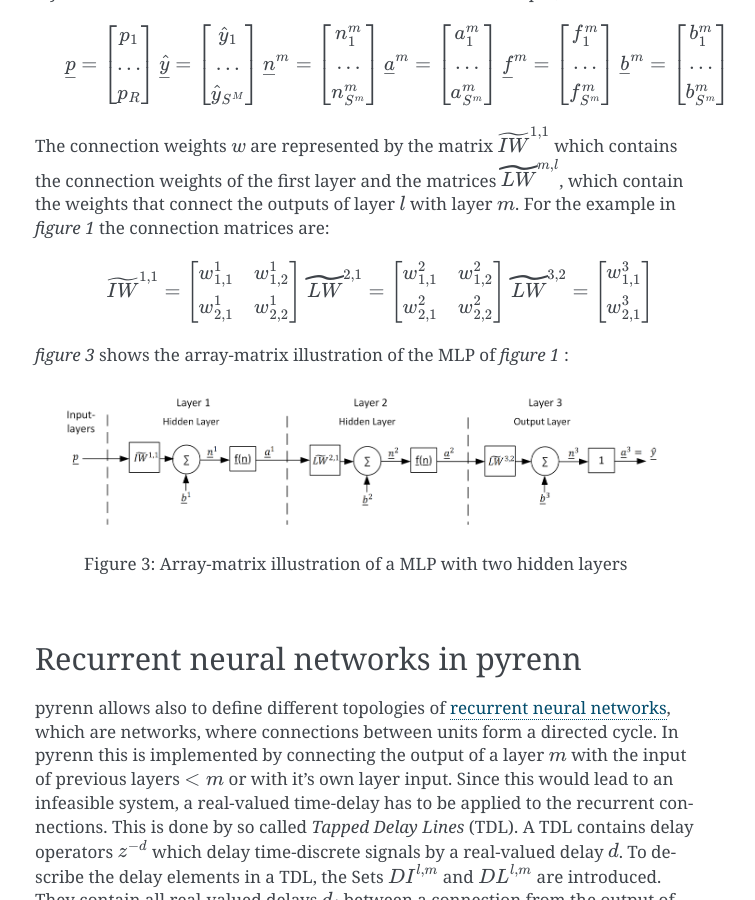
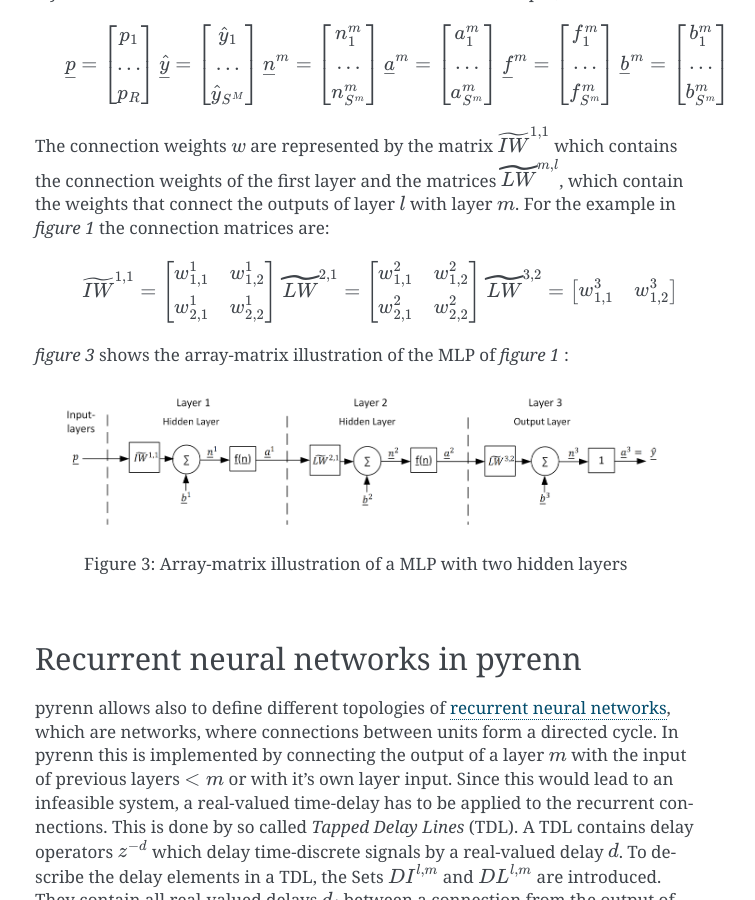
Before and after one commit to yabata/pyrenn, a Sphinx documentation site: the page built from doc/create.rst, in a window 1280 px wide and 900 px high, scrolled down 1984 px. Shown: the whole window, without its empty margins (385-1140 px from the left). Built offline with Sphinx 7.4.7, drawn with Linux system fonts in a browser that asks for light colours.

Commit message:
update docs

```diff
--- a/doc/create.rst
+++ b/doc/create.rst
@@ -112,8 +112,7 @@ The connection weights :math:`w` are represented by the matrix :math:`\widetilde
 	w^2_{2,1} & w^2_{2,2}
 	\end{bmatrix}\;
 	\widetilde{LW}^{3,2}= \begin{bmatrix}
-	w^3_{1,1} \\
-	w^3_{2,1}
+	w^3_{1,1} & w^3_{1,2}
 	\end{bmatrix}
 
 `figure 3` shows the array-matrix illustration of the MLP of `figure 1` :
```
